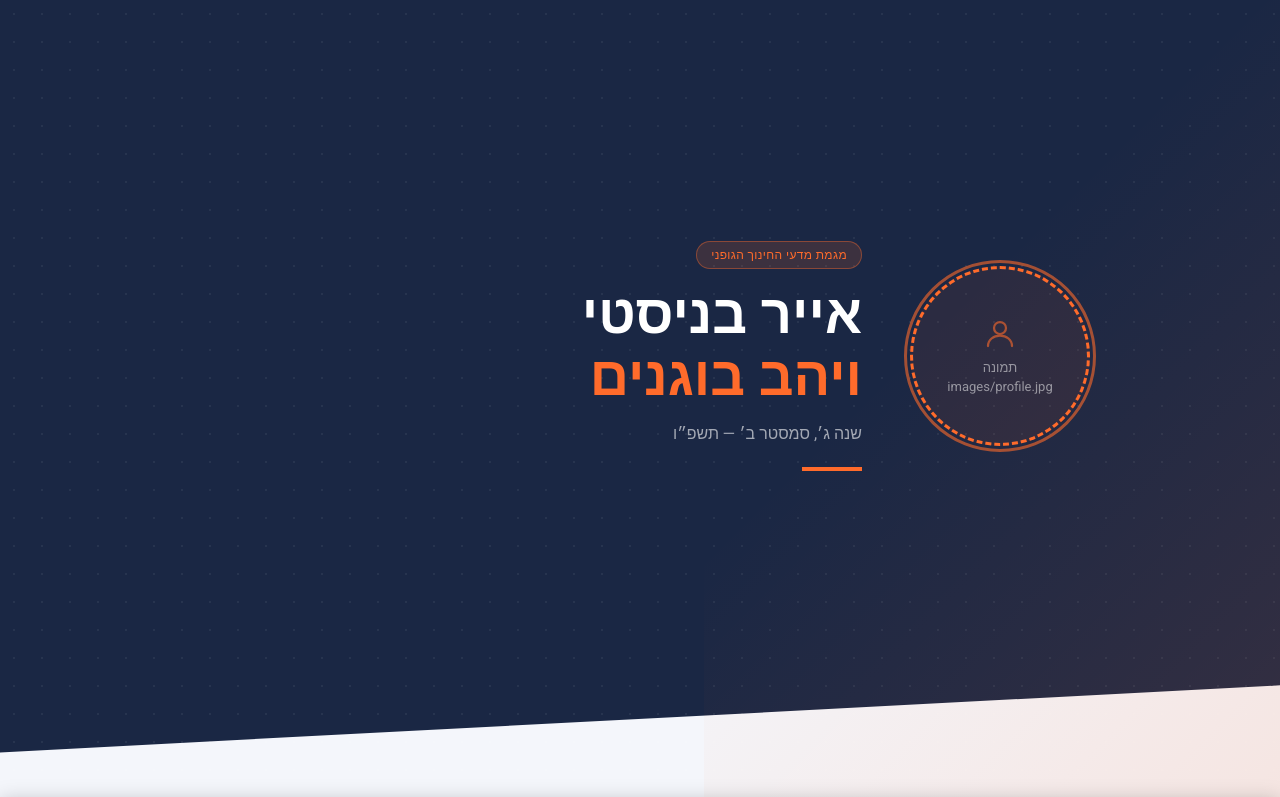
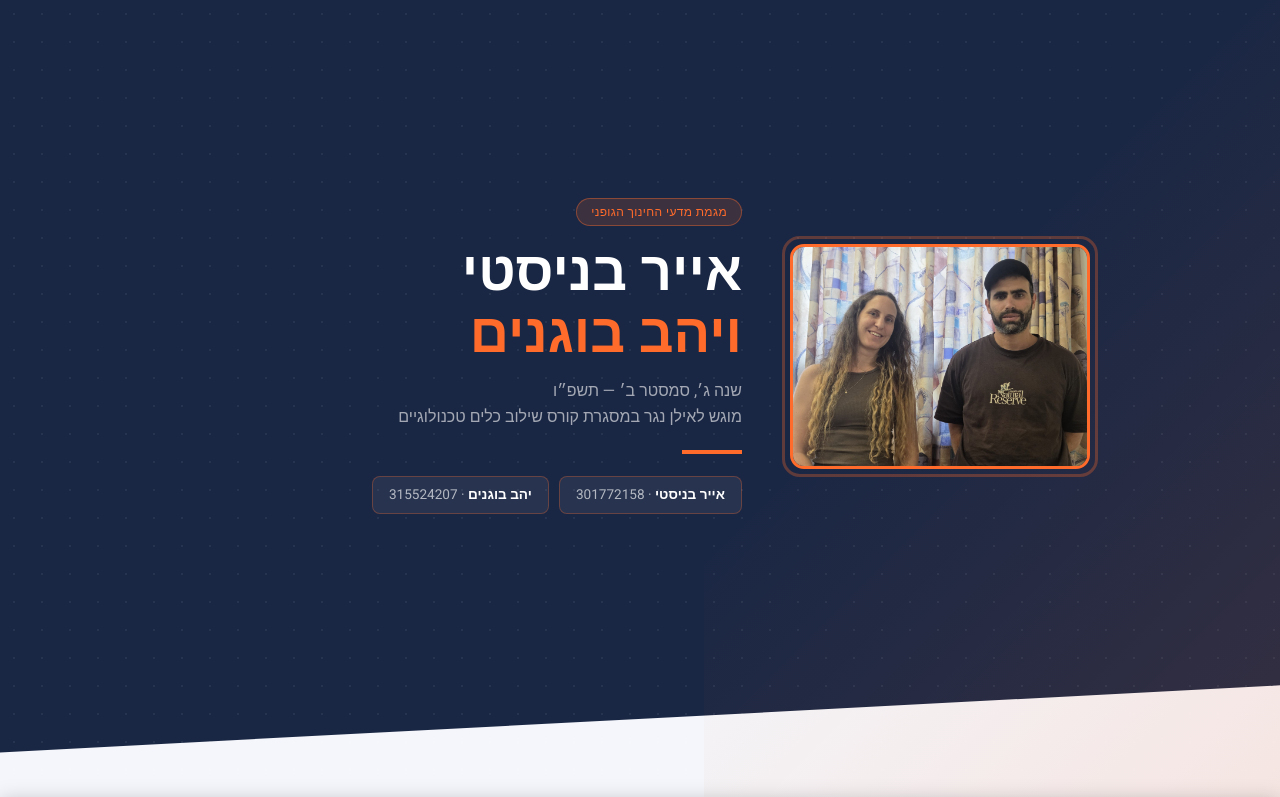
Before and after one commit to yahavbu7/physical-education-, a plain HTML site: page index.html in a window 1280 px wide. Shown: the top 797 px of the page. Drawn offline with Linux system fonts and the light colour scheme.

Commit message:
Add files via upload

```diff
--- a/index.html
+++ b/index.html
@@ -4,7 +4,7 @@
   <meta charset="UTF-8" />
   <meta name="viewport" content="width=device-width, initial-scale=1.0" />
   <title>אייר בניסטי ויהב בוגנים — מגמת מדעי החינוך הגופני</title>
-  <link rel="stylesheet" href="style.css?v=5" />
+  <link rel="stylesheet" href="style.css?v=7" />
 </head>
 <body>
 
@@ -14,19 +14,8 @@
     <div class="hero-diagonal"></div>
 
     <div class="hero-inner">
-      <div class="hero-photo-wrap">
-        <!-- TODO: החלף את הפלייסהולדר בתמונה אמיתית כאשר קובץ images/profile.jpg יהיה מוכן -->
-        <!-- כדי להפעיל: הסר את hero-photo-placeholder ובטל את ה-comment מה-img -->
-        <!--
+      <div class="hero-photo-wrap hero-photo-wrap--photo">
         <img src="images/profile.jpg" alt="אייר בניסטי ויהב בוגנים" class="hero-photo" />
-        -->
-        <div class="hero-photo-placeholder">
-          <svg viewBox="0 0 24 24" fill="none" stroke-width="1.5" stroke-linecap="round" stroke-linejoin="round">
-            <circle cx="12" cy="8" r="4"/>
-            <path d="M4 20c0-4 3.6-7 8-7s8 3 8 7"/>
-          </svg>
-          <span>תמונה<br>images/profile.jpg</span>
-        </div>
       </div>
 
       <div class="hero-text">
@@ -37,9 +26,13 @@
         </h1>
         <p class="hero-subtitle">
           שנה ג׳, סמסטר ב׳ — תשפ״ו<br>
-          <!-- TODO: הוסף שם הקורס / שם המרצה אם רצוי -->
+          מוגש לאילן נגר במסגרת קורס שילוב כלים טכנולוגיים
         </p>
         <div class="hero-line"></div>
+        <div class="hero-students">
+          <span><strong>אייר בניסטי</strong> · 301772158</span>
+          <span><strong>יהב בוגנים</strong> · 315524207</span>
+        </div>
       </div>
     </div>
   </section>
--- a/style.css
+++ b/style.css
@@ -105,6 +105,21 @@ body {
   display: block;
 }
 
+/* תמונה לרוחב (קבוצתית) — מסגרת מלבנית מעוגלת */
+.hero-photo-wrap--photo::before {
+  border-radius: 18px;
+  inset: -8px;
+  animation: none;
+  border-color: rgba(255,107,43,0.5);
+}
+
+.hero-photo-wrap--photo .hero-photo {
+  width: 300px;
+  height: 225px;
+  border-radius: 14px;
+  border-width: 3px;
+}
+
 .hero-photo-placeholder {
   width: 180px;
   height: 180px;
@@ -165,6 +180,27 @@ body {
   background: var(--orange);
   margin-top: 20px;
   transform: skewX(-12deg);
+}
+
+.hero-students {
+  display: flex;
+  flex-wrap: wrap;
+  gap: 10px;
+  margin-top: 22px;
+}
+
+.hero-students span {
+  background: rgba(255,255,255,0.06);
+  border: 1px solid rgba(255,107,43,0.3);
+  border-radius: 8px;
+  padding: 8px 16px;
+  font-size: 0.85rem;
+  color: rgba(255,255,255,0.65);
+}
+
+.hero-students strong {
+  color: var(--white);
+  font-weight: 700;
 }
 
 /* ─── STICKY NAV ────────────────────────────────────────── */
@@ -1030,6 +1066,7 @@ footer strong { color: rgba(255,255,255,0.8); }
 .hero-title   { animation: slide-in 0.6s ease 0.25s both; }
 .hero-subtitle { animation: slide-in 0.6s ease 0.4s both; }
 .hero-line    { animation: slide-in 0.5s ease 0.55s both; }
+.hero-students { animation: slide-in 0.6s ease 0.7s both; }
 .hero-photo-wrap { animation: slide-in 0.6s ease 0.2s both; }
 
 @keyframes slide-in {
@@ -1046,6 +1083,15 @@ footer strong { color: rgba(255,255,255,0.8); }
   }
 
   .hero-line { margin: 20px auto 0; }
+
+  .hero-students { justify-content: center; }
+
+  .hero-photo-wrap--photo .hero-photo {
+    width: 100%;
+    max-width: 320px;
+    height: auto;
+    aspect-ratio: 4 / 3;
+  }
 
   .nav-btn { padding: 0 16px 0 22px; font-size: 12px; }
   .nav-btn .nav-num { display: none; }
```
Also changed, not shown: images/profile.jpg (added).
